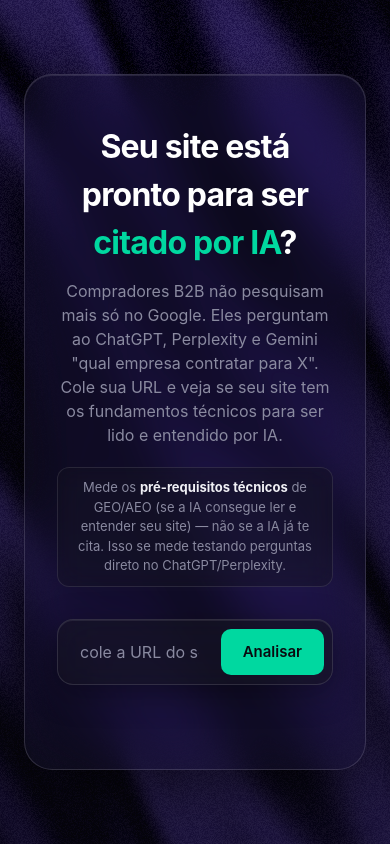
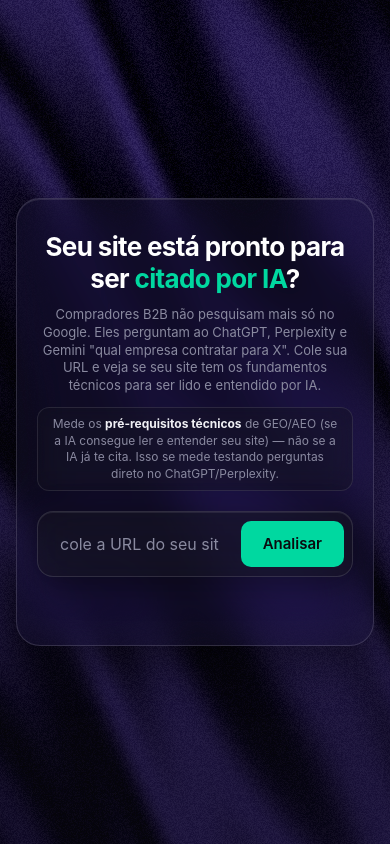
Before and after one commit to marcelofilho-ztgf/ai-readiness, a React (Vite) app in the folder client/: page / in a window 390 px wide. Built offline with nearby package versions, Linux system fonts and the light colour scheme.

Commit message:
Mobile: home compacta sem scroll + score/textos menores no modal

```diff
--- a/client/src/App.jsx
+++ b/client/src/App.jsx
@@ -44,27 +44,27 @@ export default function App() {
     <>
       <AnimatedBackground />
 
-      <div className="flex min-h-screen w-full items-center justify-center px-6 py-12">
+      <div className="flex min-h-screen w-full items-center justify-center px-4 py-6 sm:px-6 sm:py-12">
         {/* CARD EXTERNO envolvendo todo o conteúdo — centrado na tela */}
-        <div className="glass-shell flex w-full max-w-[780px] flex-col items-center rounded-[28px] px-8 py-12 sm:px-12">
+        <div className="glass-shell flex w-full max-w-[780px] flex-col items-center rounded-[24px] px-5 py-8 sm:rounded-[28px] sm:px-12 sm:py-12">
           <header className="flex flex-col items-center text-center">
-            <h1 className="text-[32px] font-bold tracking-tight text-white">
+            <h1 className="text-[26px] font-bold leading-tight tracking-tight text-white sm:text-[32px] sm:leading-tight">
               Seu site está pronto para ser{" "}
               <span style={{ color: "var(--accent-2)" }}>citado por IA</span>?
             </h1>
-            <p className="mx-auto mt-3 max-w-[620px] text-base text-muted">
+            <p className="mx-auto mt-2.5 max-w-[620px] text-[13px] leading-snug text-muted sm:mt-3 sm:text-base sm:leading-normal">
               Compradores B2B não pesquisam mais só no Google. Eles perguntam ao ChatGPT,
               Perplexity e Gemini "qual empresa contratar para X". Cole sua URL e veja se seu
               site tem os fundamentos técnicos para ser lido e entendido por IA.
             </p>
-            <p className="glass-soft mx-auto mt-5 max-w-[560px] rounded-xl px-4 py-2.5 text-[13px] text-muted">
+            <p className="glass-soft mx-auto mt-3 max-w-[560px] rounded-xl px-3.5 py-2 text-[12px] leading-snug text-muted sm:mt-5 sm:px-4 sm:py-2.5 sm:text-[13px]">
               Mede os <b className="font-bold text-textc">pré-requisitos técnicos</b> de GEO/AEO
               (se a IA consegue ler e entender seu site) — não se a IA já te cita. Isso se mede
               testando perguntas direto no ChatGPT/Perplexity.
             </p>
           </header>
 
-          <SearchForm onSubmit={analyze} loading={loading} className="mt-8 w-full" />
+          <SearchForm onSubmit={analyze} loading={loading} className="mt-5 w-full sm:mt-8" />
 
           <div
             className="mt-4 min-h-[20px] w-full text-center text-sm"
--- a/client/src/components/ResultModal.jsx
+++ b/client/src/components/ResultModal.jsx
@@ -23,7 +23,7 @@ export default function ResultModal({
 
   return (
     <div className="modal-overlay" onClick={onOverlayClick}>
-      <div className="modal-card glass-shell rounded-[24px] p-6 sm:p-8">
+      <div className="modal-card glass-shell rounded-[20px] p-4 sm:rounded-[24px] sm:p-8">
         {/* TOPO: URL pesquisada + nova busca + fechar */}
         <div className="mb-6 flex flex-col gap-4">
           <div className="flex items-start justify-between gap-4">
@@ -83,11 +83,15 @@ export default function ResultModal({
         )}
 
         {/* SCORE */}
-        <div className="flex items-center gap-7 rounded-[18px] border border-white/10 bg-black/20 p-6">
+        <div className="flex items-center gap-4 rounded-[18px] border border-white/10 bg-black/20 p-4 sm:gap-7 sm:p-6">
           <ScoreGauge score={data.score} />
-          <div>
-            <h2 className="text-[22px] font-bold text-white">{data.grade.label}</h2>
-            <p className="mt-2 max-w-[380px] text-sm text-white/70">{blurbs[data.grade.tone]}</p>
+          <div className="min-w-0">
+            <h2 className="text-[18px] font-bold leading-tight text-white sm:text-[22px]">
+              {data.grade.label}
+            </h2>
+            <p className="mt-1.5 max-w-[380px] text-[13px] leading-snug text-white/70 sm:mt-2 sm:text-sm sm:leading-normal">
+              {blurbs[data.grade.tone]}
+            </p>
           </div>
         </div>
 
--- a/client/src/components/ScoreGauge.jsx
+++ b/client/src/components/ScoreGauge.jsx
@@ -26,8 +26,8 @@ export default function ScoreGauge({ score }) {
   const color = colorForScore(score);
 
   return (
-    <div className="relative h-[132px] w-[132px] flex-shrink-0">
-      <svg width="132" height="132" viewBox="0 0 132 132" className="-rotate-90">
+    <div className="relative h-[96px] w-[96px] flex-shrink-0 sm:h-[132px] sm:w-[132px]">
+      <svg viewBox="0 0 132 132" className="h-full w-full -rotate-90">
         <circle cx="66" cy="66" r="58" fill="none" stroke="var(--panel-2)" strokeWidth="12" />
         <circle
           cx="66"
@@ -43,8 +43,8 @@ export default function ScoreGauge({ score }) {
         />
       </svg>
       <div className="absolute inset-0 flex flex-col items-center justify-center">
-        <b className="text-[38px] font-bold leading-none">{cur}</b>
-        <span className="text-xs text-muted">/ 100</span>
+        <b className="text-[28px] font-bold leading-none sm:text-[38px]">{cur}</b>
+        <span className="text-[10px] text-muted sm:text-xs">/ 100</span>
       </div>
     </div>
   );
--- a/client/src/index.css
+++ b/client/src/index.css
@@ -81,7 +81,7 @@ body {
   display: flex;
   align-items: flex-start;
   justify-content: center;
-  padding: 40px 20px;
+  padding: 16px 12px;
   overflow-y: auto;
   background: rgba(8, 8, 14, 0.6);
   backdrop-filter: blur(6px);
```
